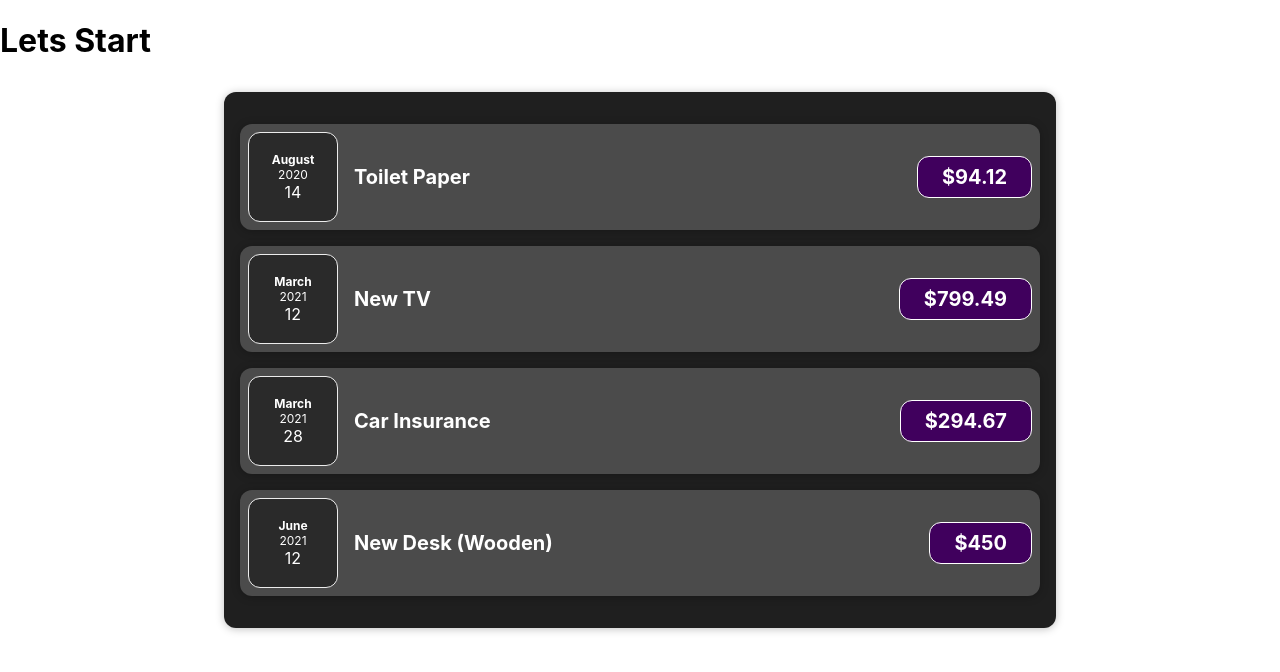
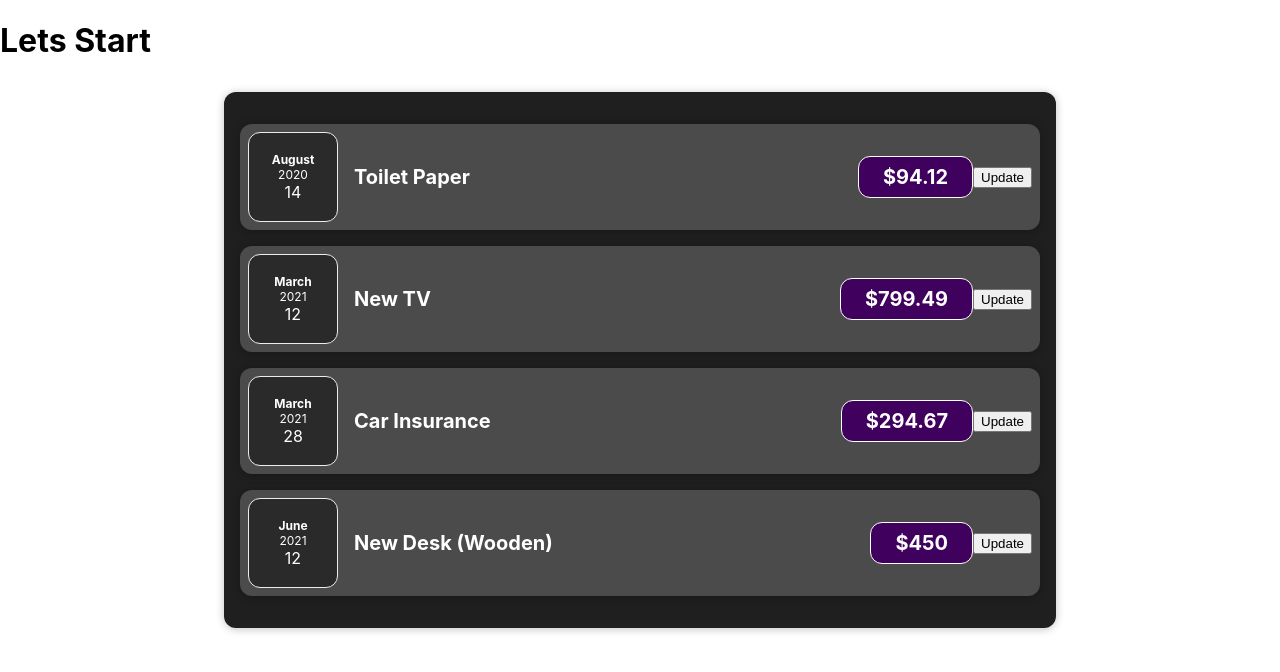
Before and after one commit to KaushalMaster/xwits_internship, a React (Create React App) app: page / in a window 1280 px wide. Shown: the top 672 px of the page. Built offline with nearby package versions, Linux system fonts and the light colour scheme.

Commit message:
completed the state operation

```diff
--- a/src/components/Expensess/ExpenseItem/ExpenseItem.jsx
+++ b/src/components/Expensess/ExpenseItem/ExpenseItem.jsx
@@ -1,17 +1,25 @@
-import React from "react";
+import React, { useState } from "react";
 import "./ExpenseItem.css";
 import ExpenseDate from "../ExpenseDate/ExpenseDate";
 import Card from "../../UI/Card/Card";
 
 const ExpenseItem = (props) => {
+  const [title, setTitle] = useState(props.title);
+
+  const clickHandler = () => {
+    setTitle("Updated!");
+    console.log(title);
+  };
+
   return (
     <div>
       <Card className="expense-item">
         <ExpenseDate date={props.date} />
         <div className="expense-item__description">
-          <h2>{props.title}</h2>
+          <h2>{title}</h2>
           <div className="expense-item__price">${props.amount}</div>
         </div>
+        <button onClick={clickHandler}>Update</button>
       </Card>
     </div>
   );
```
